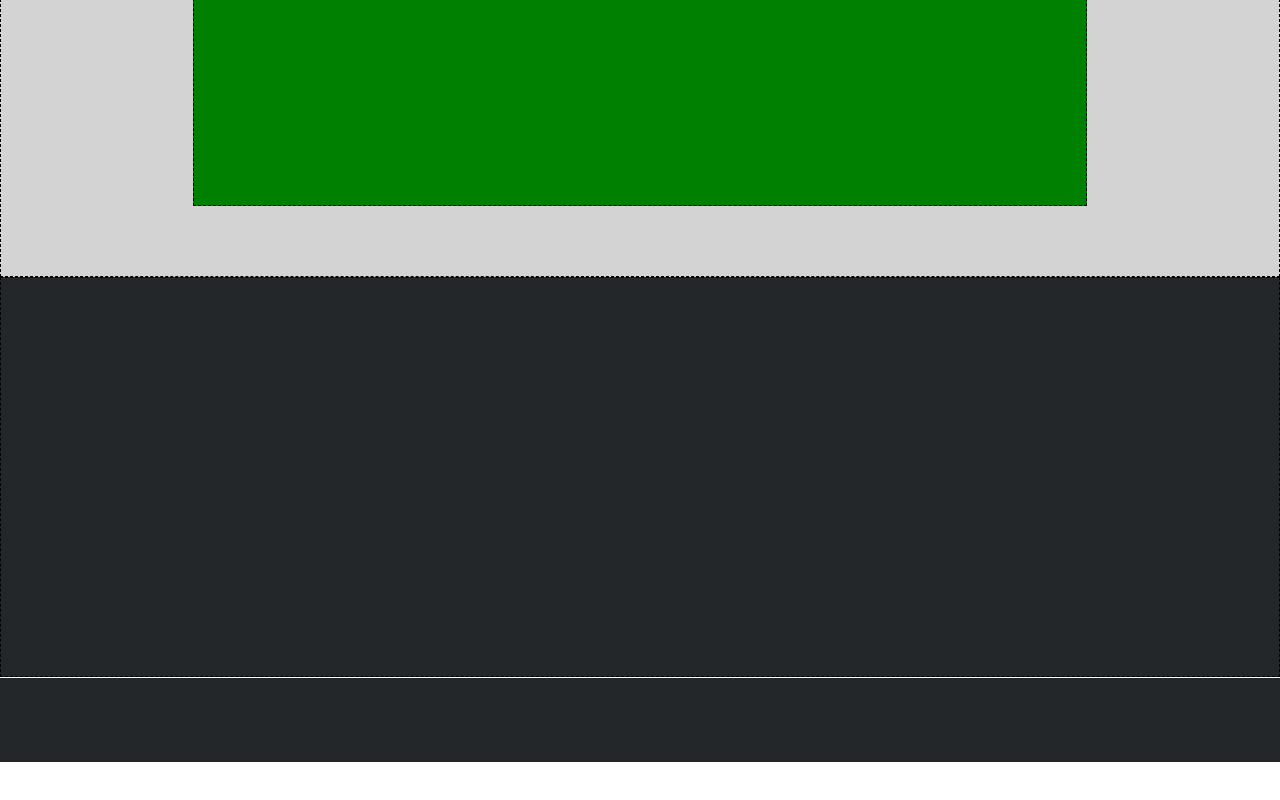
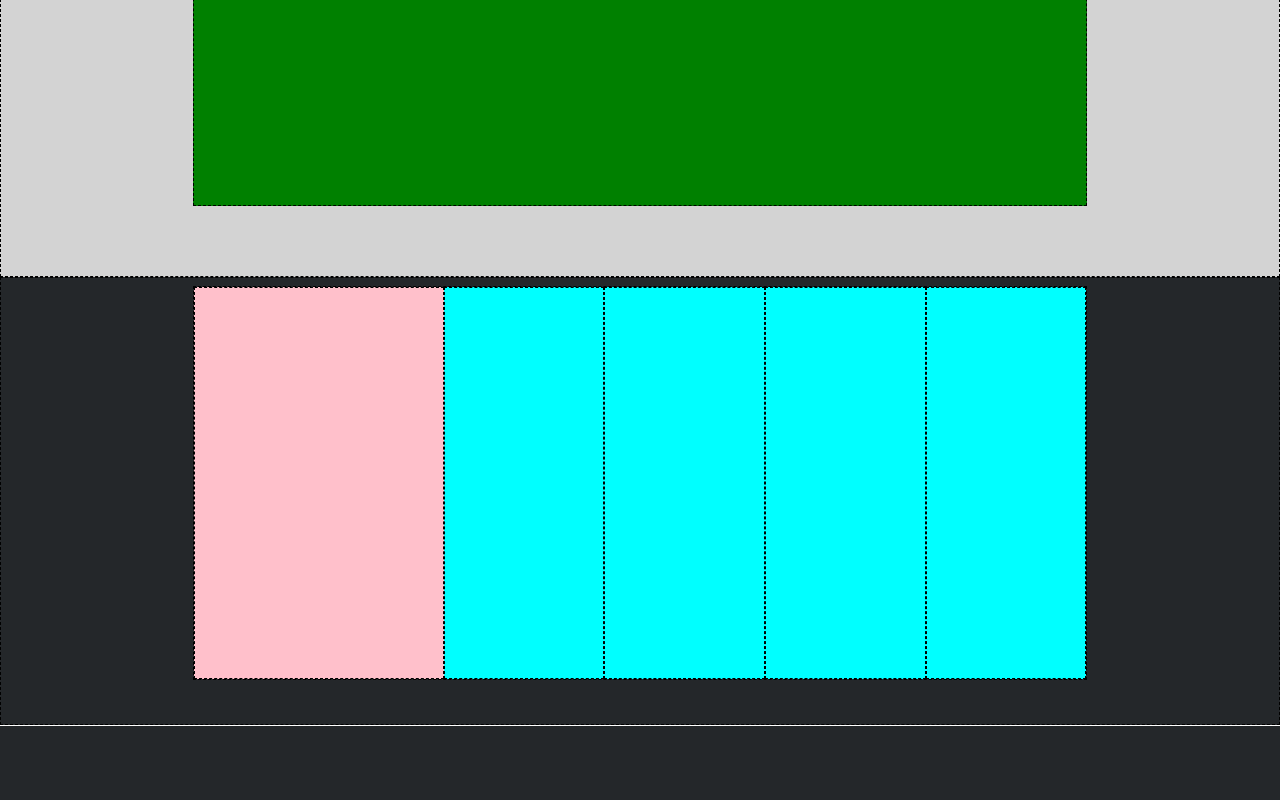
Before and after one commit to andrearicciotti/htmlcss-struttura-discord, a plain HTML site: page index.html in a window 1280 px wide. Shown: the part 2121-2921 px from the top of the page. Before the commit the page ends 2883 px from the top, so only its background shows below. Drawn offline with Linux system fonts and the light colour scheme.

Commit message:
add: 5th section block

```diff
--- a/css/style.css
+++ b/css/style.css
@@ -118,7 +118,16 @@ header {
 /* SECTION-5 */
 .section-5 {
     width: 100%;
-    height: 25rem;
+    height: 28rem;
+    padding-top: .5rem;
+}
+
+.col {
+    width: 18%;
+}
+
+.col-pink {
+    flex-grow: 1;
 }
 
 /* FOOTER */
@@ -197,3 +206,11 @@ footer {
 .inner-green {
     background-color: green;
 }
+
+.col-pink {
+    background-color: pink;
+}
+
+.col-cyan {
+    background-color: cyan;
+}
--- a/index.html
+++ b/index.html
@@ -107,6 +107,17 @@
     <!-- section-5 -->
     <div class="section-5">
 
+        <div class="section-wrapper">
+
+            <div class="col col-pink"></div>
+            <div class="col col-cyan"></div>
+            <div class="col col-cyan"></div>
+            <div class="col col-cyan"></div>
+            <div class="col col-cyan"></div>
+
+        </div>
+
+
     </div>
     <!-- /section-5 -->
 
```
